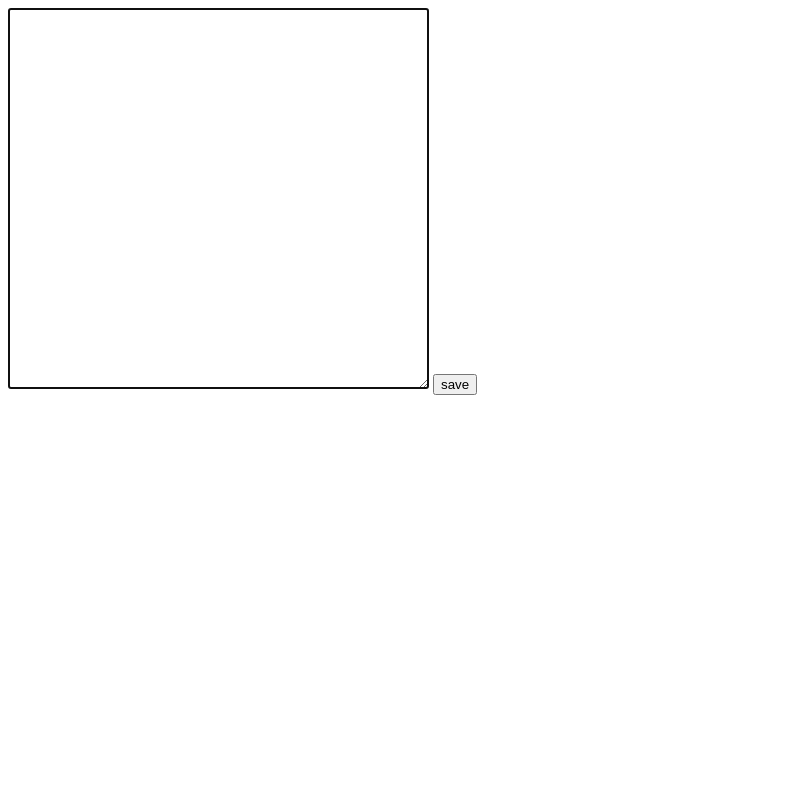
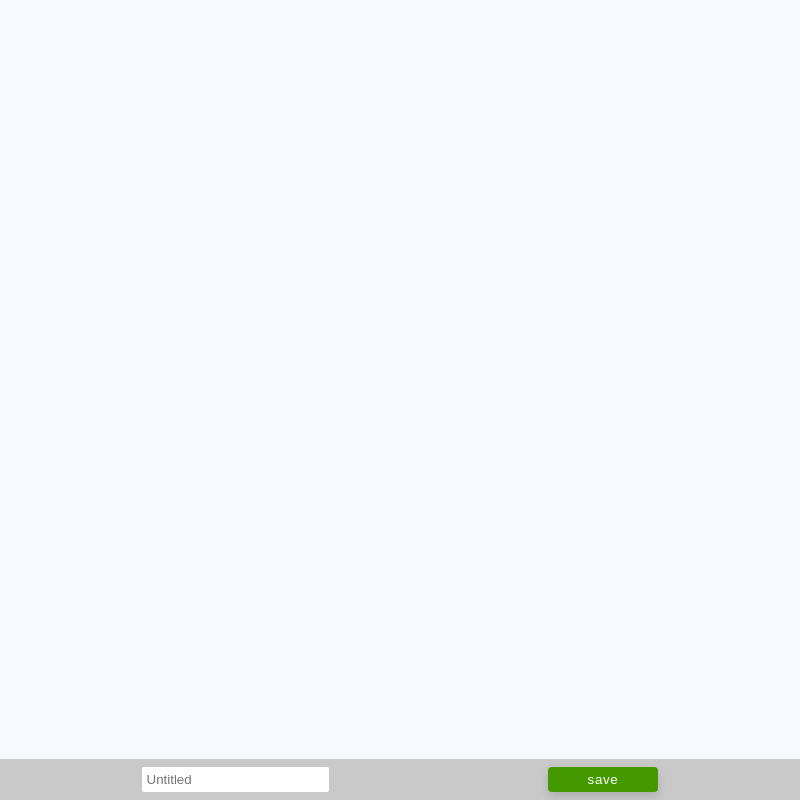
Before and after one commit to PlabanKr/simple-text-plus-plus, an Electron app: page renderer/index.html in a window 800 px wide. Drawn offline with Linux system fonts and the light colour scheme.

Commit message:
Update GUI

```diff
--- a/renderer/index.html
+++ b/renderer/index.html
@@ -8,8 +8,11 @@
     <link rel="stylesheet" href="style.css">
   </head>
   <body>
-    <textarea id="text-area" cols="50" rows="25" autofocus></textarea>
-    <button id="btn-save">save</button>
+    <textarea id="text-area" autofocus></textarea>
+    <div class="bottom-menu">
+      <input type="text" id="filename" placeholder="Untitled">
+      <button id="btn-save">save</button>
+    </div>
   </body>
   <script src="./renderer.js"></script>
 </html>
--- a/renderer/style.css
+++ b/renderer/style.css
@@ -0,0 +1,52 @@
+* {
+  margin: 0;
+  padding: 0;
+  box-sizing: border-box;
+}
+
+body {
+  width: 100vw;
+  height: 100vh;
+  display: flex;
+  flex-direction: column;
+  align-items: center;
+}
+
+#text-area {
+  width: 100vw;
+  height: 95vh;
+  border: none;
+  outline: none;
+  resize: none;
+  overflow: hidden;
+  font-size: 14px;
+  background-color: #f8f8ff;
+  padding: 0 2px;
+}
+
+.bottom-menu {
+  width: 100vw;
+  padding: 1% 4%;
+  display: flex;
+  justify-content: space-around;
+  background-color: #c9c9c9;
+}
+
+#filename {
+  padding: 1px 5px;
+  border: none;
+  outline: none;
+  border-radius: 2px;
+}
+
+#btn-save {
+  border: none;
+  outline: none;
+  padding: 5px 40px;
+  letter-spacing: 0.7px;
+  border-radius: 4px;
+  cursor: pointer;
+  background-color: #449900;
+  color: #fff;
+  box-shadow: rgba(71, 71, 71, 0.2) 0px 4px 8px 0px;
+}
```
